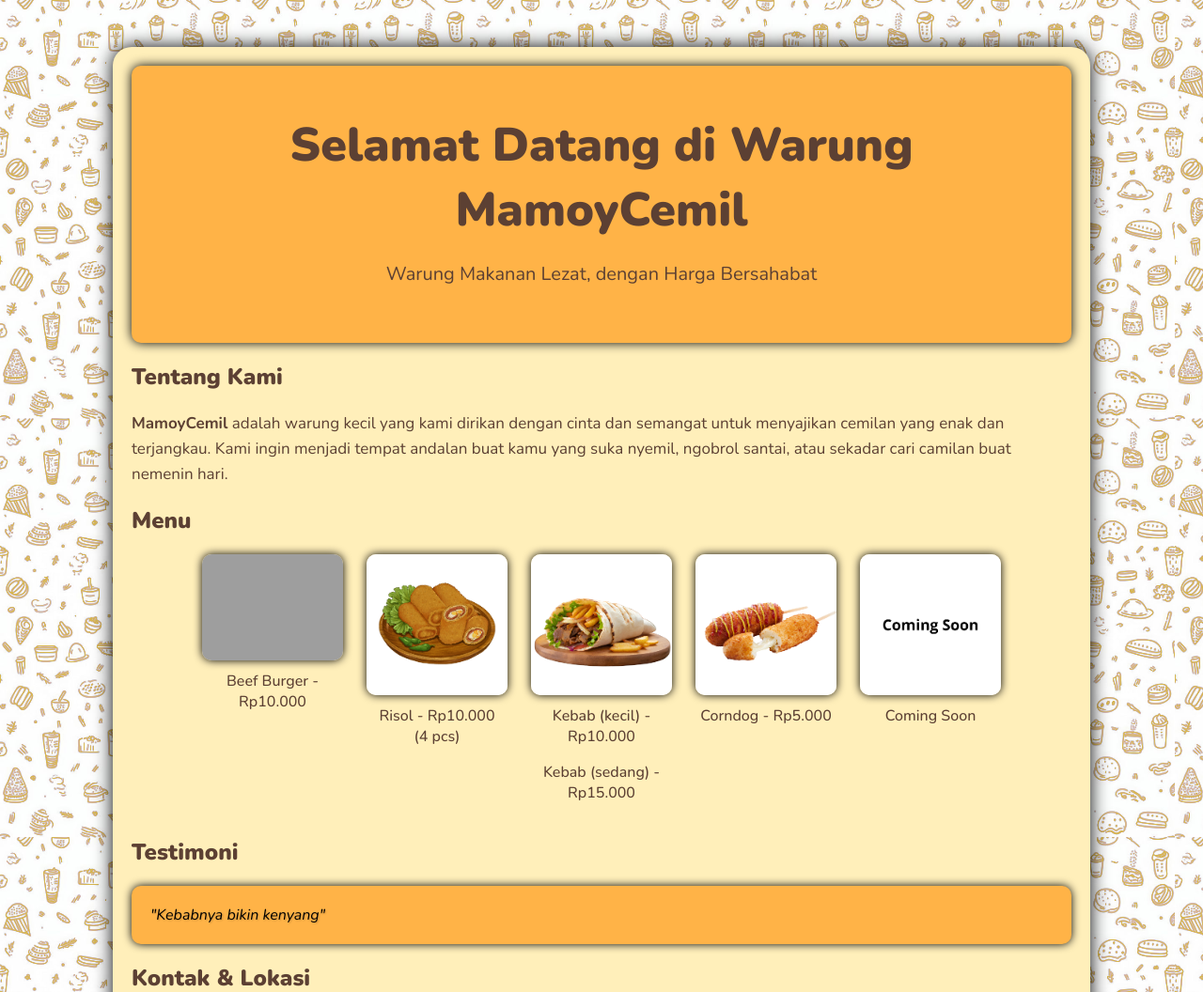
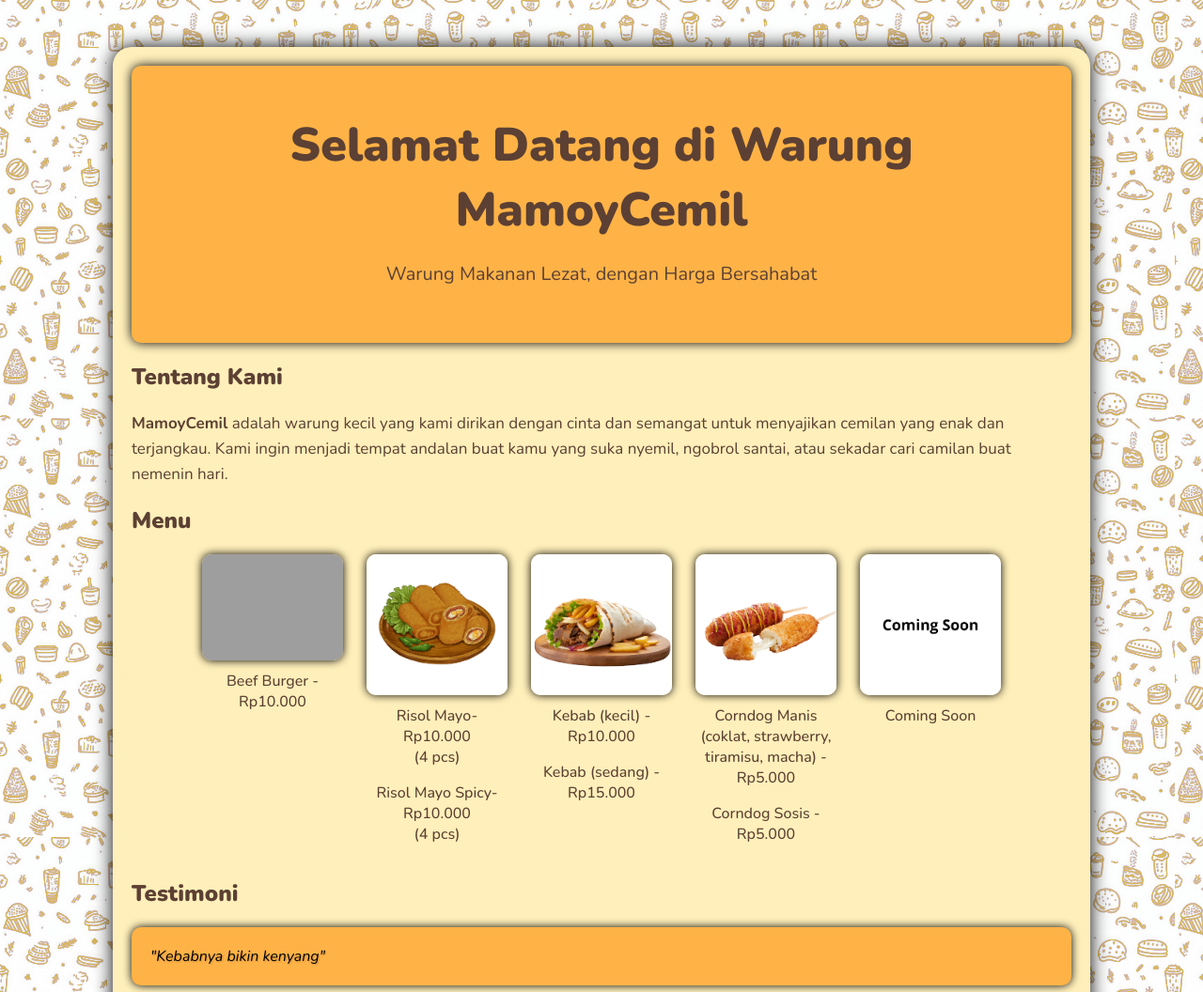
Before and after one commit to Reyvaldz/MamoyCemil-, a plain HTML site: page index.html in a window 1280 px wide. Shown: the top 1056 px of the page at 94% size. Drawn offline with nearby package versions, Linux system fonts and the light colour scheme; grey boxes are pictures that could not be loaded; a web font is replaced by a local one.

Commit message:
Update index.html

```diff
--- a/index.html
+++ b/index.html
@@ -32,7 +32,8 @@
         </div>
         <div class="menu-item">
           <img src="asset/risol.png" alt="Risol" />
-          <p>Risol - Rp10.000 <br> (4 pcs)</p>
+          <p>Risol Mayo- Rp10.000 <br> (4 pcs)</p>
+          <p>Risol Mayo Spicy- Rp10.000 <br> (4 pcs)</p>
         </div>
         <div class="menu-item">
           <img src="asset/kebab.png" alt="Kebab" />
@@ -41,7 +42,8 @@
         </div>
         <div class="menu-item">
           <img src="asset/corndog.png" alt="Corndog" />
-          <p>Corndog - Rp5.000</p>
+          <p>Corndog Manis (coklat, strawberry, tiramisu, macha) - Rp5.000</p>
+          <p>Corndog Sosis - Rp5.000</p>
         </div>
         <div class="menu-item">
           <img src="asset/Coming soon.png" alt="Coming soon" />
```
